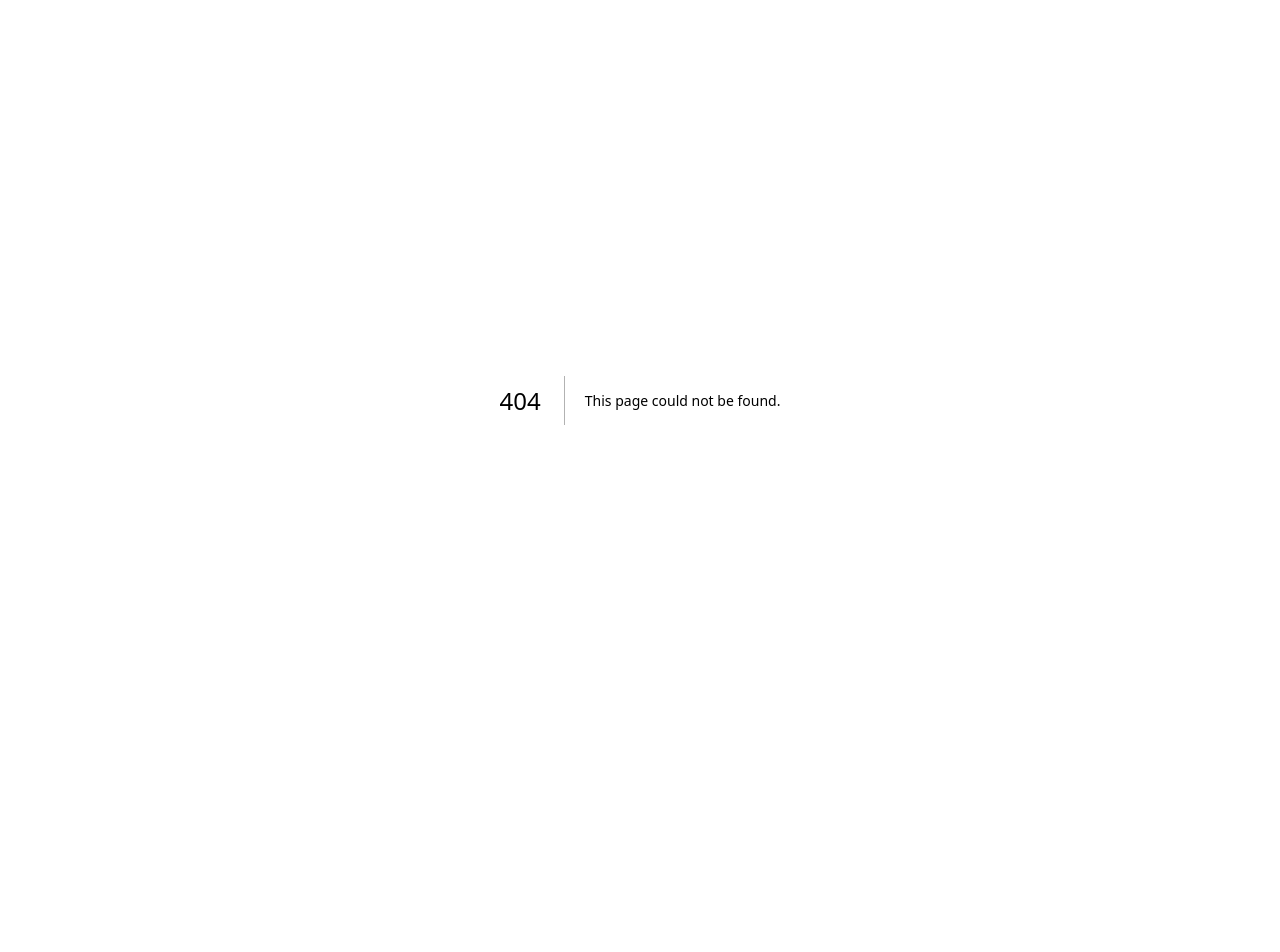
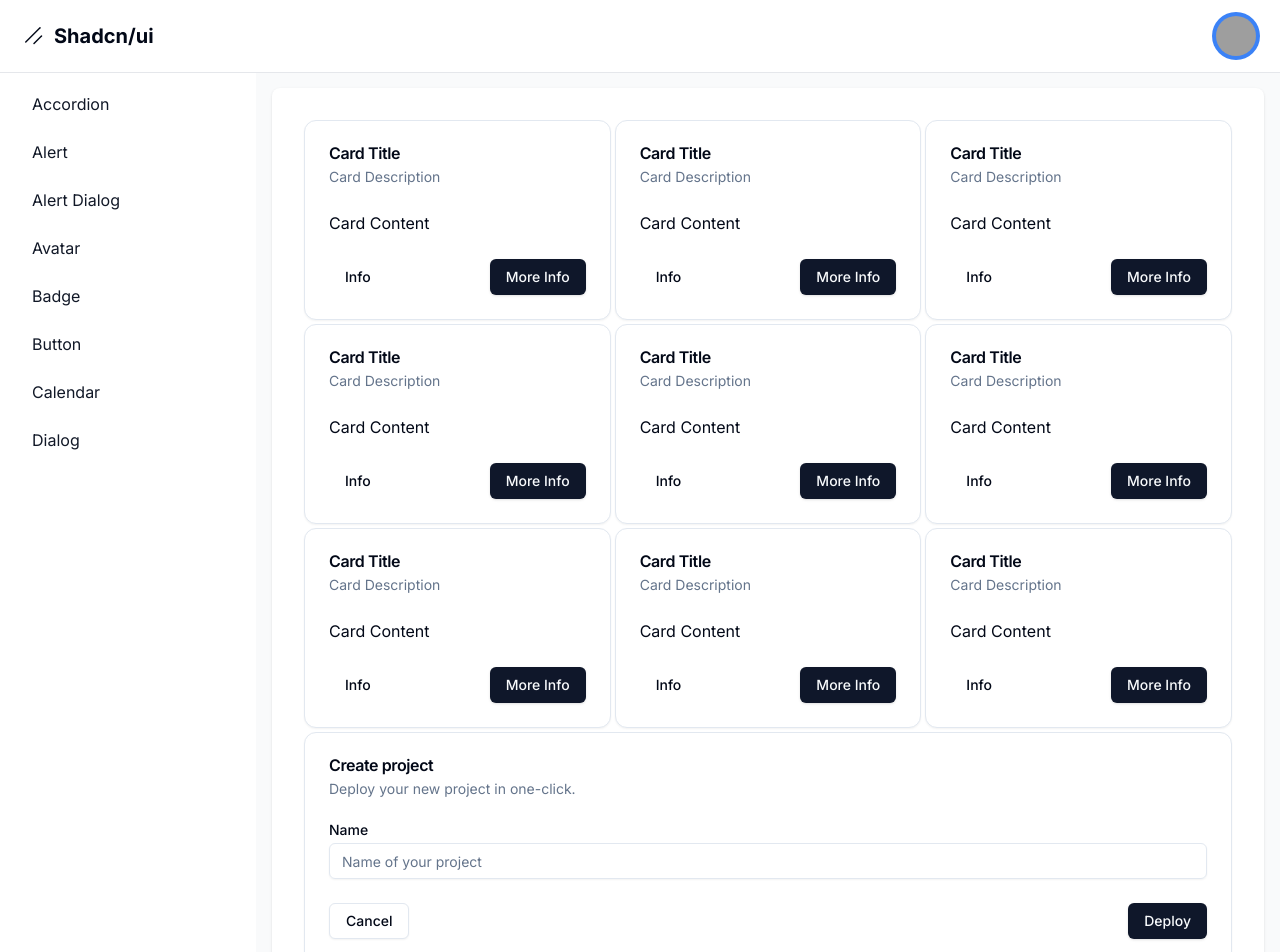
Before and after one commit to ImNotGabo/shadcn-dashboard, a Next.js app: page /dashboard/card in a window 1280 px wide. Before the commit this address had no page. Shown: the top 952 px of the page. Before the commit the page ends 800 px from the top, so only its background shows below. Built offline with nearby package versions, Linux system fonts and the light colour scheme; grey boxes are pictures that could not be loaded.

Commit message:
add Card page component with project creation form and multiple card displays

```diff
--- /dev/null
+++ b/src/app/dashboard/card/page.tsx
@@ -0,0 +1,61 @@
+import * as React from 'react';
+
+import {
+	Card,
+	CardContent,
+	CardDescription,
+	CardFooter,
+	CardHeader,
+	CardTitle,
+} from '@/components/ui/card';
+import { Button } from '@/components/ui/button';
+import { Input } from '@/components/ui/input';
+import { Label } from '@/components/ui/label';
+
+export default function Page() {
+	return (
+		<div className='grid grid-cols-1 sm:grid-cols-3 gap-1'>
+			{'123456789'.split('').map((item) => (
+				<Card key={item}>
+					<CardHeader>
+						<CardTitle>Card Title</CardTitle>
+						<CardDescription>Card Description</CardDescription>
+					</CardHeader>
+					<CardContent>
+						<p>Card Content</p>
+					</CardContent>
+					<CardFooter className='flex justify-between'>
+						<Button variant='ghost'>info</Button>
+						<Button>more info</Button>
+					</CardFooter>
+				</Card>
+			))}
+
+			<Card className='col-span-1 sm:col-span-3'>
+				<CardHeader>
+					<CardTitle>Create project</CardTitle>
+					<CardDescription>
+						Deploy your new project in one-click.
+					</CardDescription>
+				</CardHeader>
+				<CardContent>
+					<form>
+						<div className='grid w-full items-center gap-4'>
+							<div className='flex flex-col space-y-1.5'>
+								<Label htmlFor='name'>Name</Label>
+								<Input
+									id='name'
+									placeholder='Name of your project'
+								/>
+							</div>
+						</div>
+					</form>
+				</CardContent>
+				<CardFooter className='flex justify-between'>
+					<Button variant='outline'>Cancel</Button>
+					<Button>Deploy</Button>
+				</CardFooter>
+			</Card>
+		</div>
+	);
+}
```
